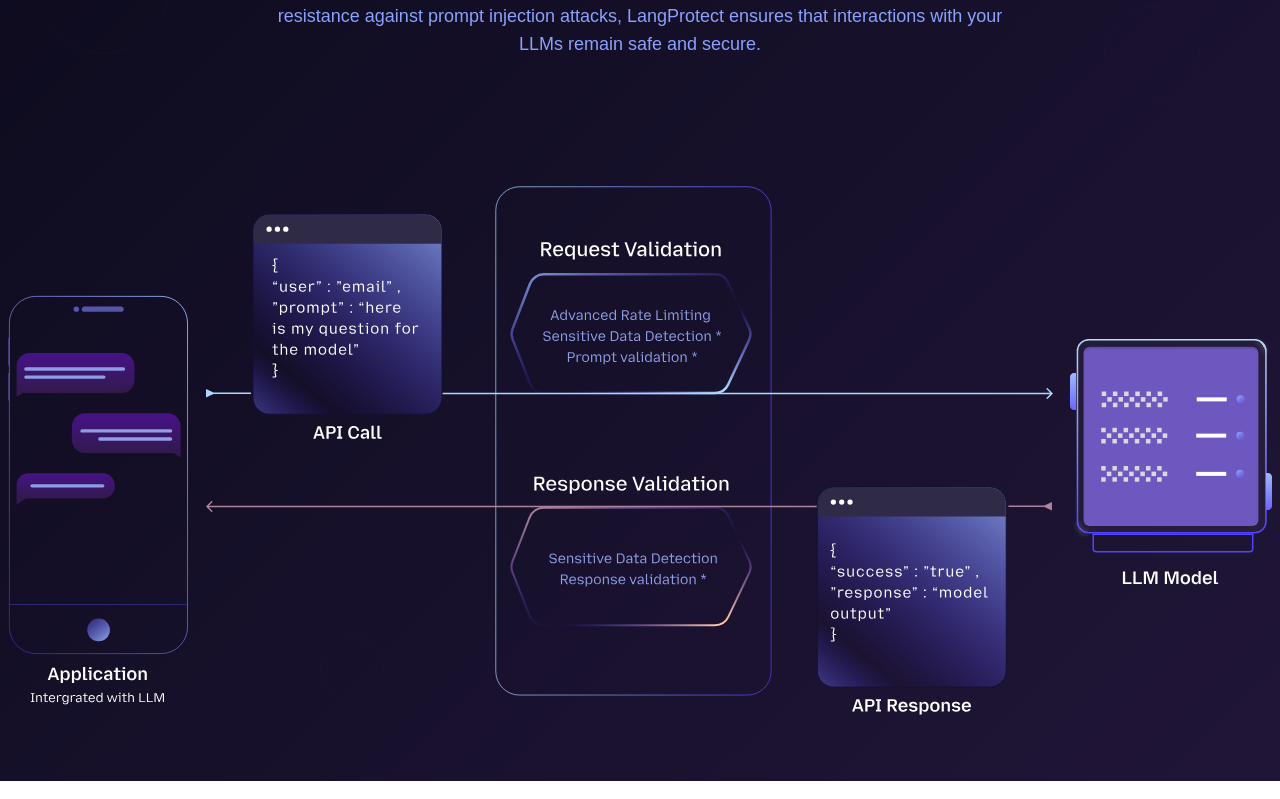
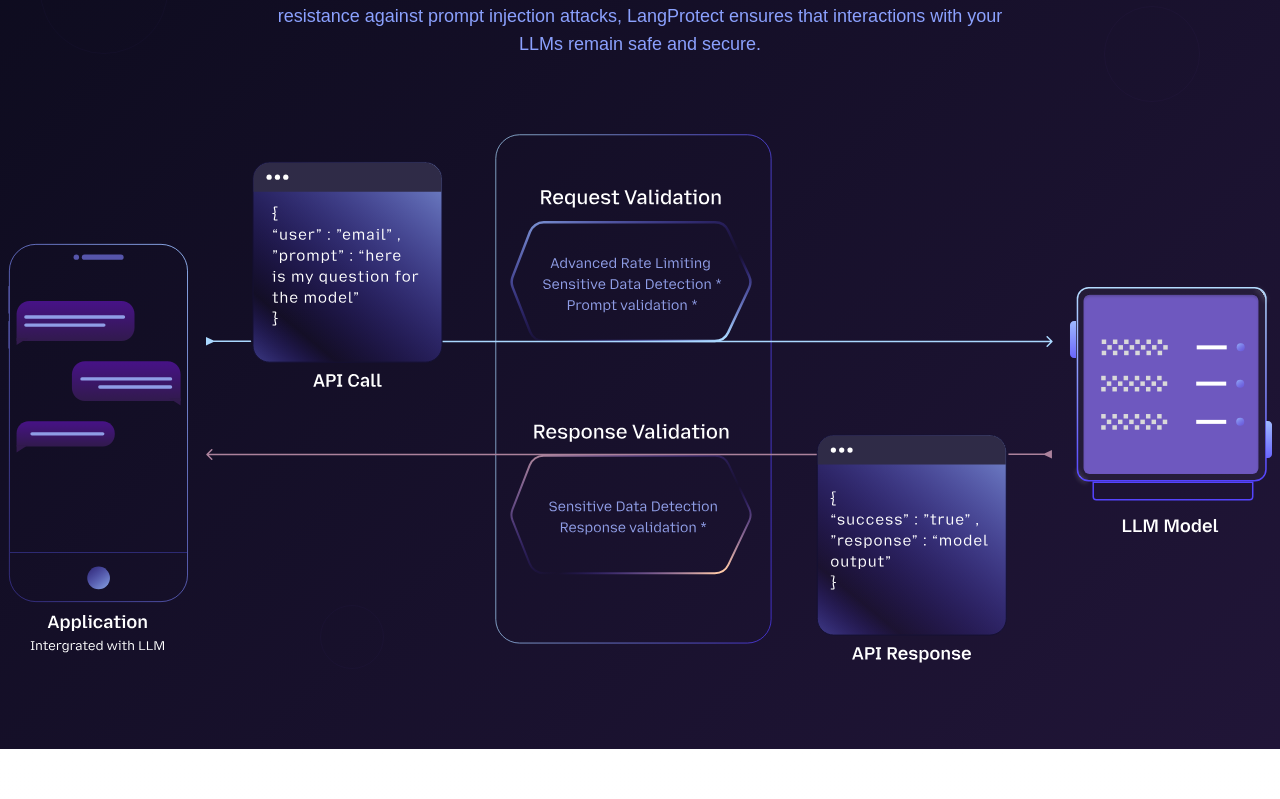
Before and after one commit to QL-ashish-chaursiya/lang-protect-ql, a React (Vite) app: page / in a window 1280 px wide. Shown: the part 1541-2340 px from the top of the page. Built offline with nearby package versions, Linux system fonts and the light colour scheme; the HTML template or start-up script is replaced by a standard one; a web font is replaced by a local one.

Commit message:
adjust padding

```diff
--- a/src/components/HowItWorksSection.tsx
+++ b/src/components/HowItWorksSection.tsx
@@ -2,7 +2,7 @@ import { ArrowRight, Shield, Eye, Cpu } from "lucide-react";
 
 const HowItWorksSection = () => {
   return (
-    <section className="bg-gradient-dark py-20 lg:py-16 relative overflow-hidden flex flex-col items-center gap-32" id="howWork">
+    <section className="bg-gradient-dark py-20 lg:py-16 relative overflow-hidden flex flex-col items-center" id="howWork">
       {/* Background Pattern */}
       <div className="absolute inset-0 opacity-10">
         <div className="absolute top-20 left-10 w-32 h-32 border border-primary/30 rounded-full"></div>
@@ -22,7 +22,7 @@ const HowItWorksSection = () => {
           </p>
         </div>
       </div>
-      <div className="flex justify-center relative z-10">
+      <div className="flex justify-center relative z-10 mt-[76px] mb-[20px]">
         <img
           src="./Images/howItWork.svg"
           alt="LangProtect Demo"
```
